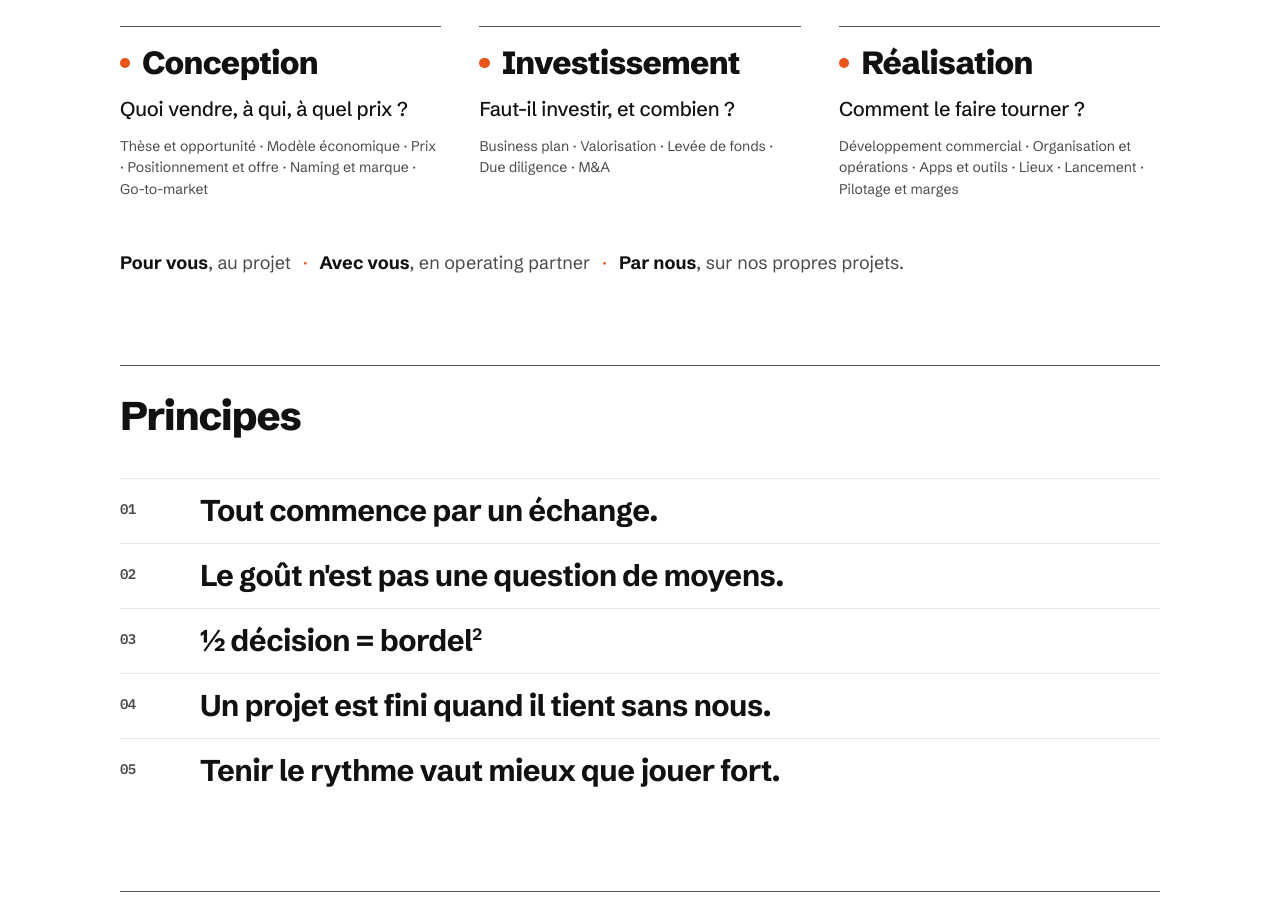
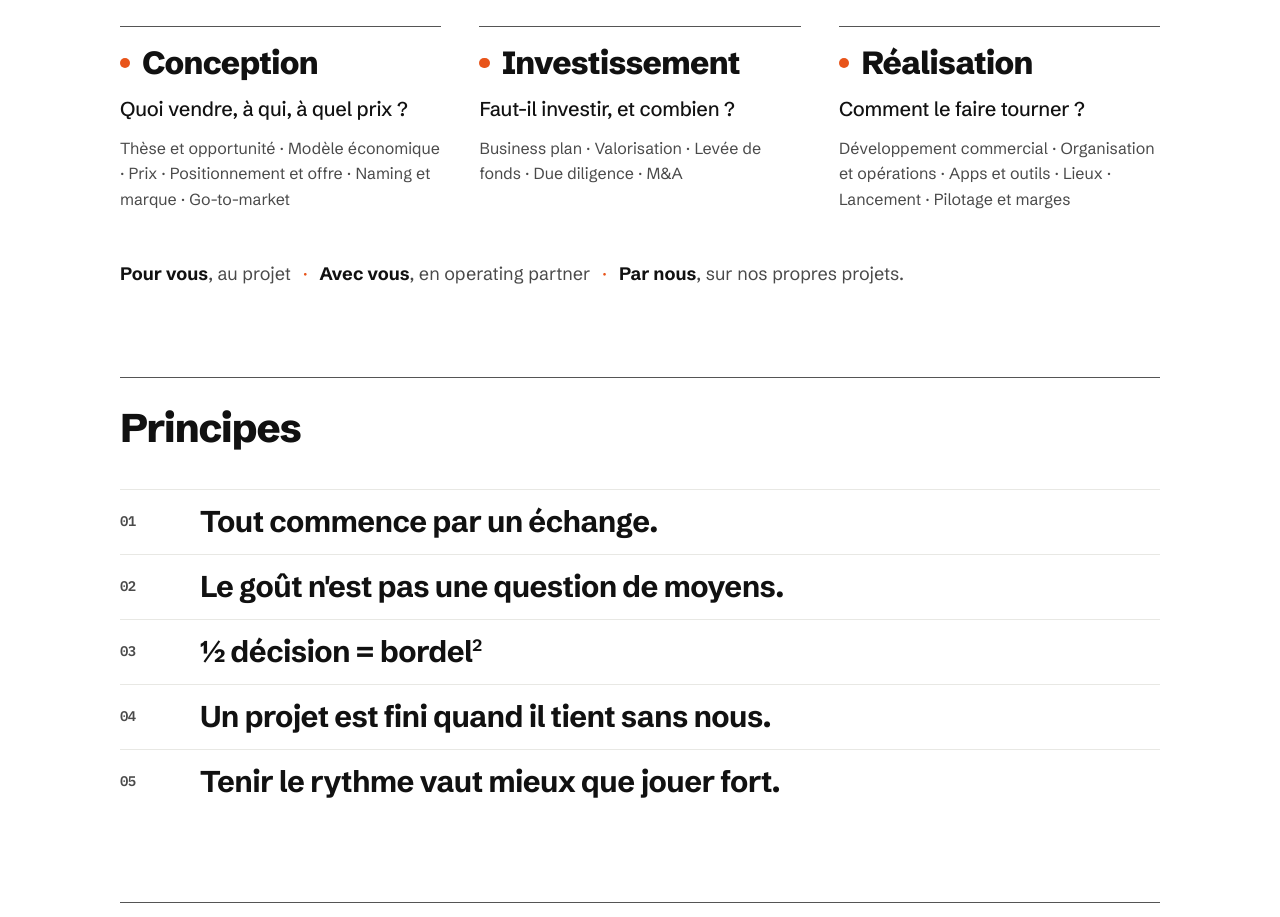
Before and after one commit to bschoeffel/paradiddle-site, a plain HTML site: page index.html in a window 1280 px wide. Shown: the part 920-1837 px from the top of the page. Drawn offline with Linux system fonts and the light colour scheme.

Commit message:
Expertises : listes de domaines plus grandes
Co-Authored-By: Claude Opus 5.5 <noreply@anthropic.com>
Claude-Session: https://claude.ai/code/session_01BLnAgTWFHsGTDW4dwBqLML

```diff
--- a/index.html
+++ b/index.html
@@ -248,7 +248,7 @@ html.pd-intro.pd-hero-in .opener h1 > span { opacity: 1; transform: none; }
 .qs .tag::before { content: ""; width: .32em; height: .32em; border-radius: 50%; background: var(--accent); flex: none; }
 .qs .q { margin: 0; font-size: clamp(18px, 1.6vw, 20px); line-height: 1.35; font-weight: 500; letter-spacing: -0.01em; color: var(--ink); text-wrap: balance; }
 .qs .q em { font-style: normal; color: var(--accent); }
-.qs .d { margin: 0; font-size: 14px; line-height: 1.55; color: var(--muted); }
+.qs .d { margin: 0; font-size: 16px; line-height: 1.6; color: var(--muted); }
 .opening .modes { margin-top: 48px; font-size: clamp(16px, 1.5vw, 18px); }
 @media (max-width: 760px) { .qs { grid-template-columns: minmax(0, 1fr); gap: 32px; } }
 /* Accroche rythmée : les mots s'allument sur les accents, la balle devient le point final */
```
